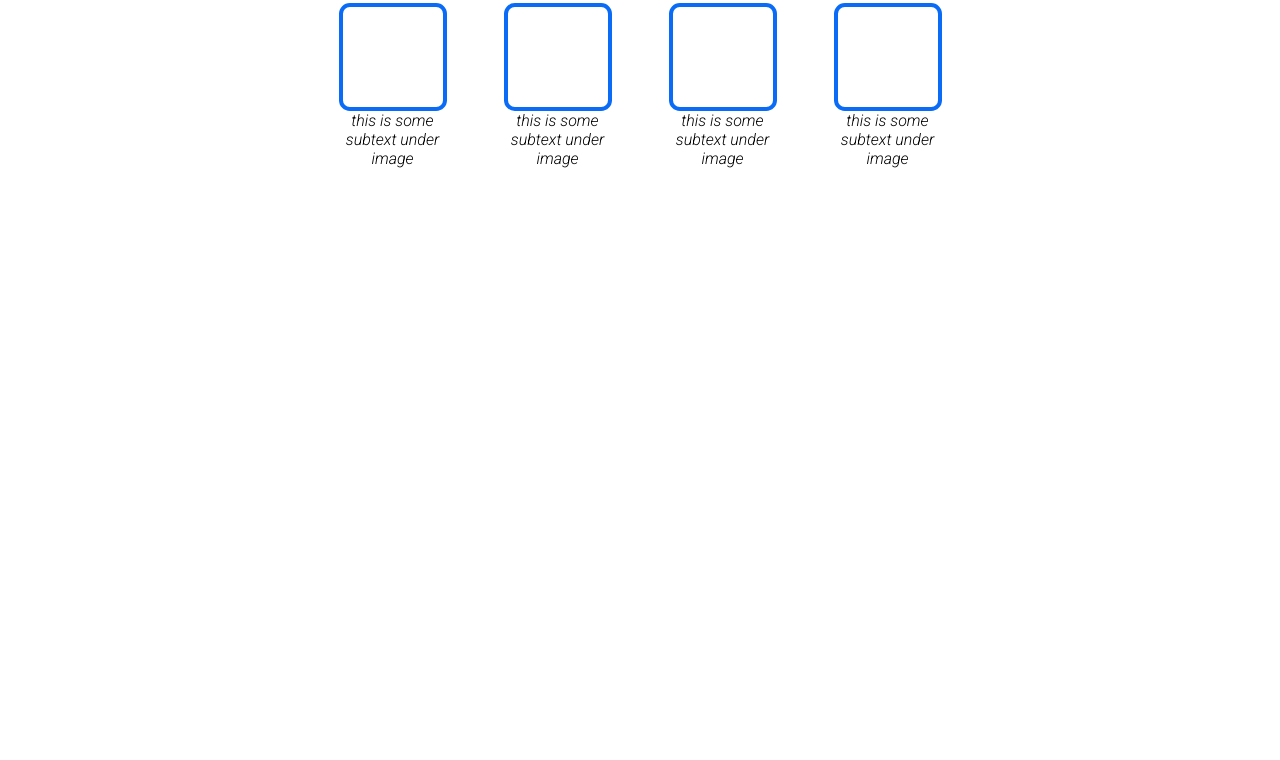
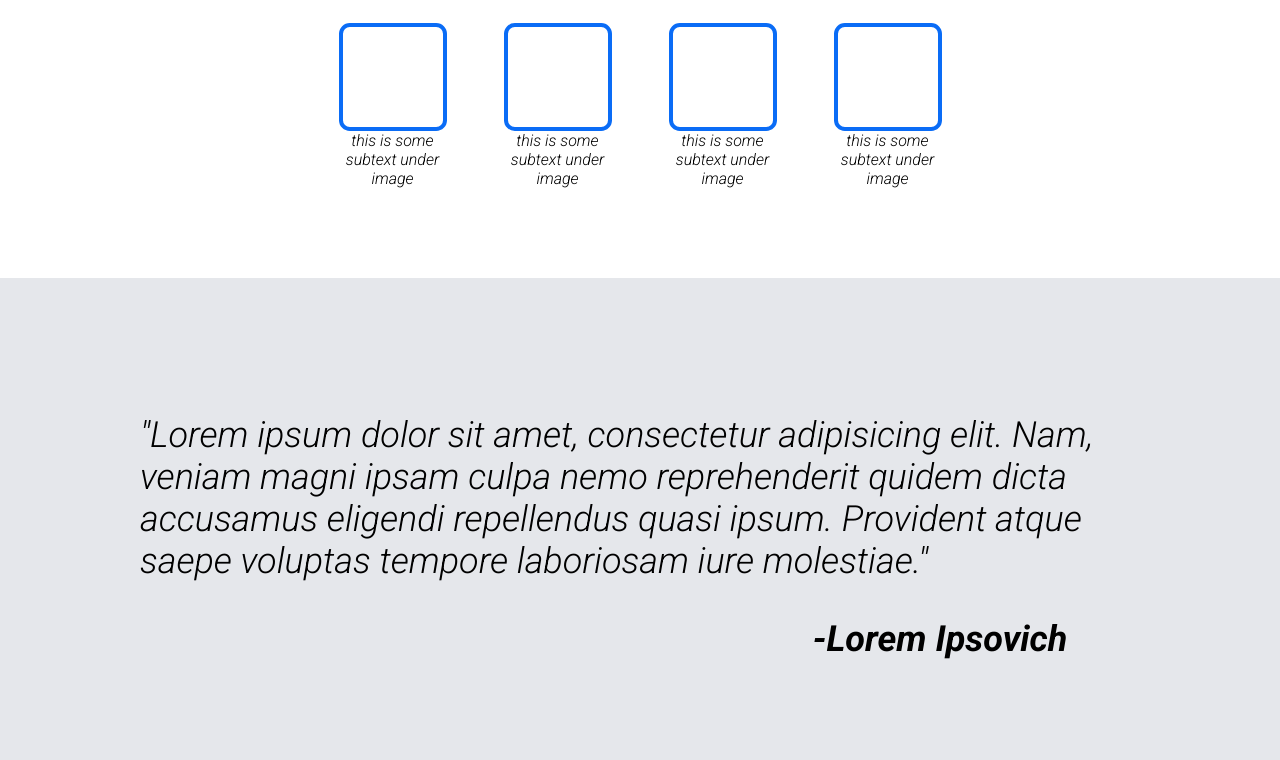
Before and after one commit to Kyrylski/landing-page-exercise, a plain HTML site: page index.html in a window 1280 px wide. Shown: the part 147-907 px from the top of the page. Before the commit the page ends 800 px from the top, so only its background shows below. Drawn offline with Linux system fonts and the light colour scheme.

Commit message:
add quote section

```diff
--- a/index.html
+++ b/index.html
@@ -47,7 +47,10 @@
 </div>
 </section>
 
-
+<section class="quote">
+<p class="quote-text">"Lorem ipsum dolor sit amet, consectetur adipisicing elit. Nam, veniam magni ipsam culpa nemo reprehenderit quidem dicta accusamus eligendi repellendus quasi ipsum. Provident atque saepe voluptas tempore laboriosam iure molestiae."</p>
+<div class="author quote-text">-Lorem Ipsovich</div>
+</section>
 
 </body>
 </html>
--- a/style.css
+++ b/style.css
@@ -49,6 +49,8 @@ a {
 }
 
 .images-info {
+    padding: 20px;
+    margin-bottom: 60px;
 display: flex;
 flex-direction: column;
 align-items: center;
@@ -72,3 +74,26 @@ justify-content: center;
 h2 {
     font-size: 35px;
 }
+
+.quote {
+    display: flex;
+    flex-direction: column;
+    justify-content: center;
+    align-items: center;
+    background-color:#e5e7eb;
+    padding: 100px;
+
+
+}
+
+.quote-text {
+    font-size: 36px;
+    font-style: light italic;
+    overflow-wrap:normal;
+    max-width: 1000px;
+}
+
+.author {
+    font-weight: 600;
+    padding-left: 600px;
+}
```
